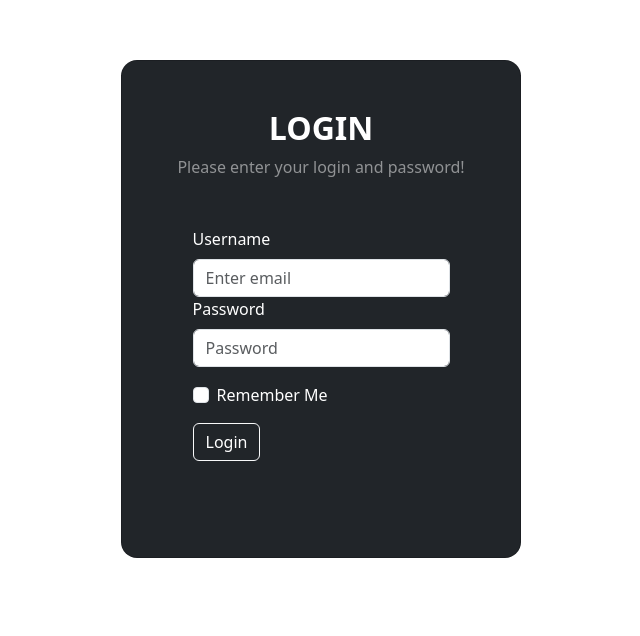
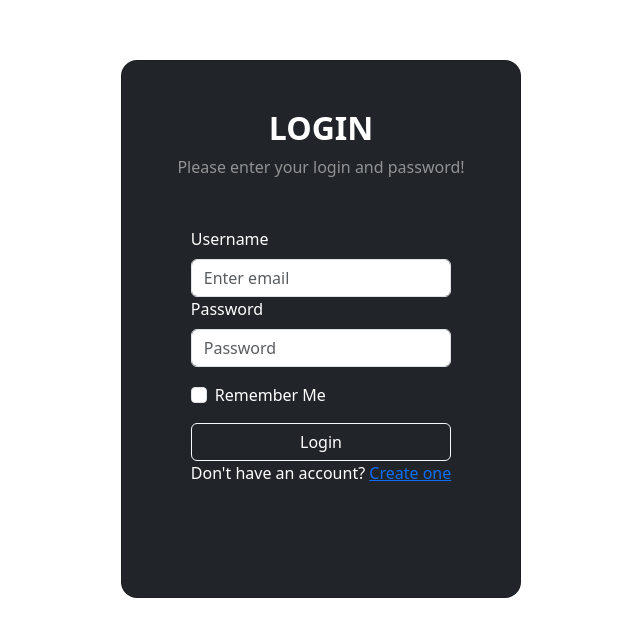
Before and after one commit to CypherO2/LoginSystem, a React (Vite) app in the folder React-Web-Files/: page / in a window 1280 px wide. Shown: the part 180-816 px from the top of the page, without its empty margins (319-959 px from the left). Built offline with nearby package versions, Linux system fonts and the light colour scheme.

Commit message:
initial commit 11012024

```diff
--- a/React-Web-Files/src/components/LoginForm.tsx
+++ b/React-Web-Files/src/components/LoginForm.tsx
@@ -75,16 +75,30 @@ function LoginForm() {
                   <Form.Group className="mb-3" controlId="formBasicCheckbox">
                     <Form.Check type="checkbox" label="Remember Me" />
                   </Form.Group>
+                  <Row>
+                    <Col className="d-grid gap-2">
                       <Button
                         variant="dark"
                         type="submit"
-                    className="border border-light"
+                        className="border border-light "
                       >
                         Login
                       </Button>
+                    </Col>
+                  </Row>
                   {responseText && (
                     <p className="text-white">Response: {responseText}</p>
                   )}
+                  <Row>
+                    <Col>
+                      <p>
+                        Don't have an account?{" "}
+                        <a href="/signup" className="text-primary">
+                          Create one
+                        </a>
+                      </p>
+                    </Col>
+                  </Row>
                 </Form>
               </MDBCardBody>
             </MDBCard>
```
Lines whose indentation alone changed are shown as unchanged.
